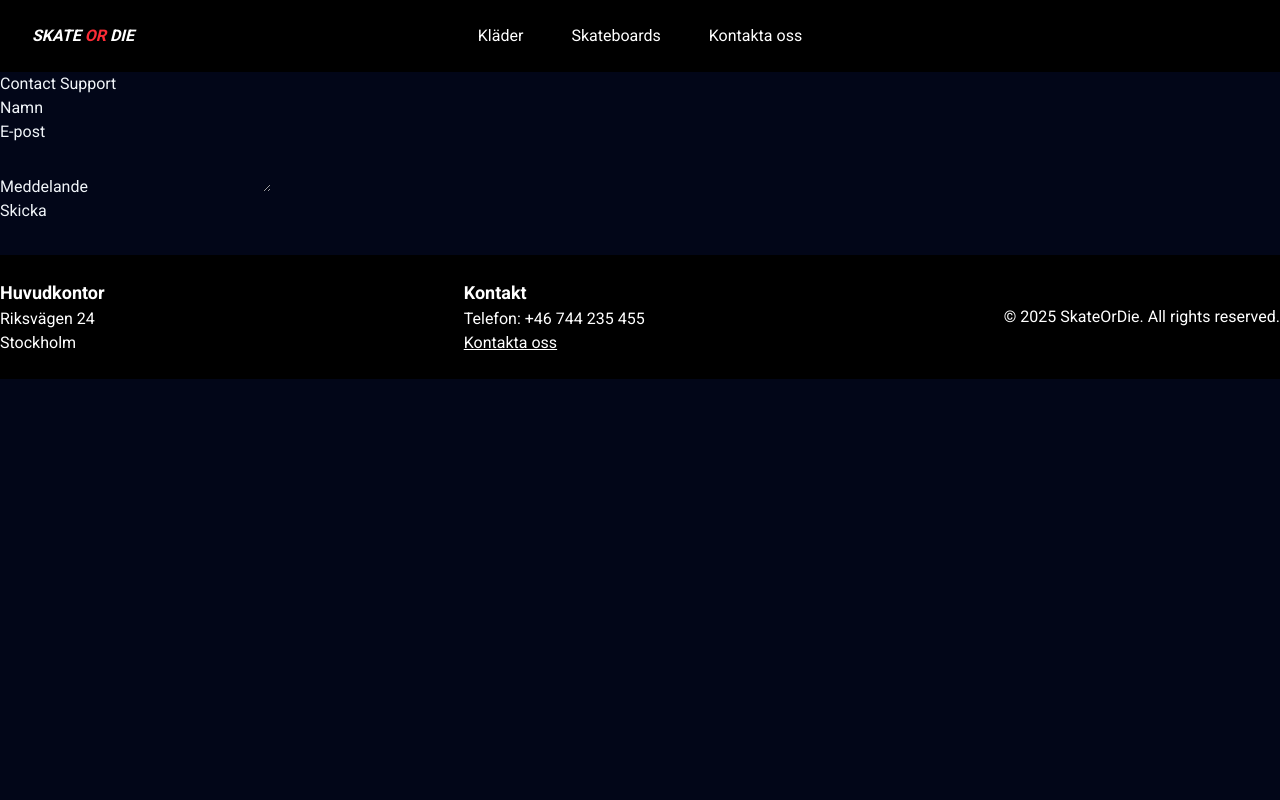
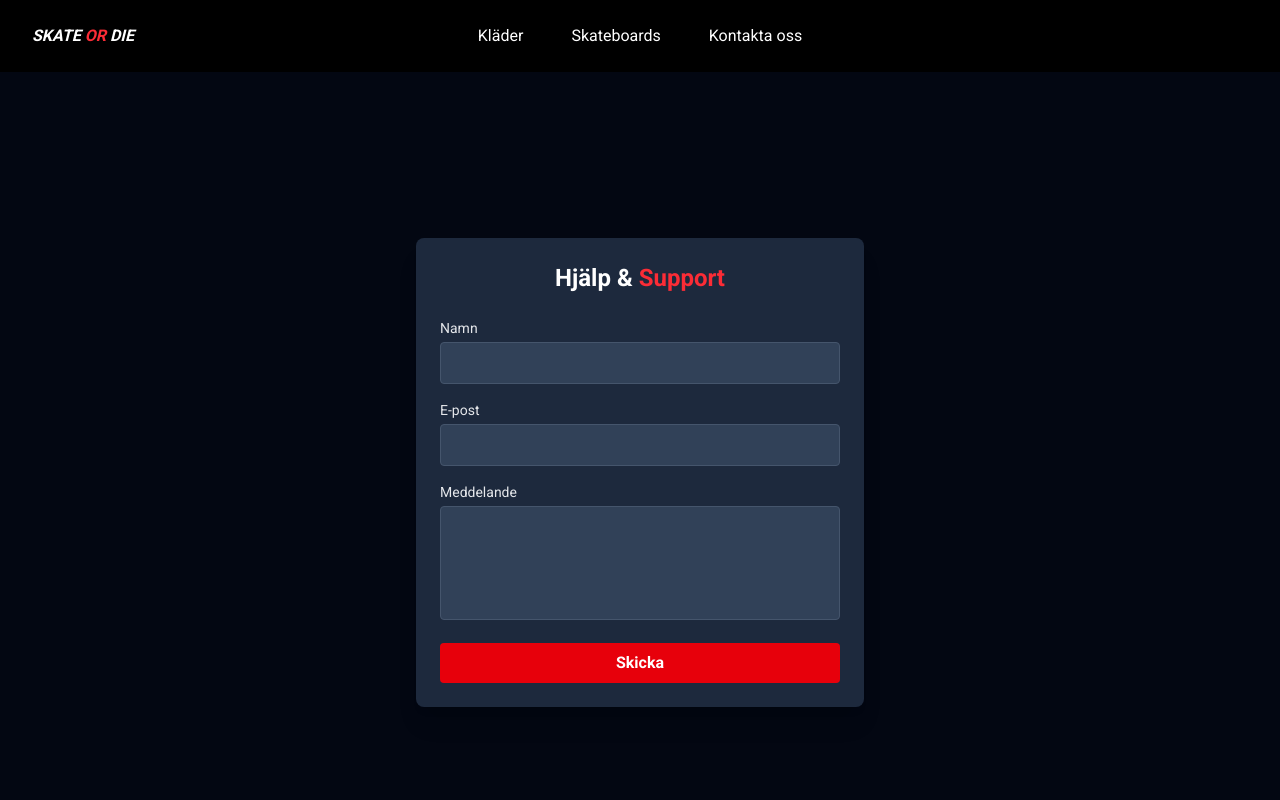
Before and after one commit to Kevin480199/SkateOrDie, a React (Vite) app in the folder SkateOrDie - FrontEnd/: page /contact in a window 1280 px wide. Shown: the top 800 px of the page. Built offline with nearby package versions, Linux system fonts and the light colour scheme.

Commit message:
Updated layout on Contact.jsx

```diff
--- a/SkateOrDie - FrontEnd/src/pages/Contact.jsx
+++ b/SkateOrDie - FrontEnd/src/pages/Contact.jsx
@@ -37,43 +37,69 @@ export default function Contact() {
   };
 
   return (
-    <div>
-      <h1>Contact Support</h1>
-      <form onSubmit={handleSubmit}>
+  <div className="min-h-screen bg-gray-950 flex items-center justify-center px-4">
+    <div className="bg-slate-800 shadow-xl rounded-lg w-full max-w-md p-6">
+
+      <h1 className="text-2xl font-bold text-center mb-6 text-white">
+        Hjälp & <span className="text-red-500">Support</span>
+      </h1>
+
+      <form onSubmit={handleSubmit} className="space-y-4">
+
         <div>
-          <label>Namn</label>
+          <label className="block text-sm font-medium mb-1 text-gray-200">
+            Namn
+          </label>
           <input
             type="text"
             name="name"
             value={formData.name}
             onChange={handleChange}
             required
+            className="w-full bg-slate-700 text-white border border-slate-600 rounded px-3 py-2
+                       focus:outline-none focus:ring-2 focus:ring-red-500"
           />
         </div>
 
         <div>
-          <label>E-post</label>
+          <label className="block text-sm font-medium mb-1 text-gray-200">
+            E-post
+          </label>
           <input
             type="email"
             name="email"
             value={formData.email}
             onChange={handleChange}
             required
+            className="w-full bg-slate-700 text-white border border-slate-600 rounded px-3 py-2
+                       focus:outline-none focus:ring-2 focus:ring-red-500"
           />
         </div>
 
         <div>
-          <label>Meddelande</label>
+          <label className="block text-sm font-medium mb-1 text-gray-200">
+            Meddelande
+          </label>
           <textarea
             name="message"
             value={formData.message}
             onChange={handleChange}
             required
+            rows="4"
+            className="w-full bg-slate-700 text-white border border-slate-600 rounded px-3 py-2
+                       focus:outline-none focus:ring-2 focus:ring-red-500 resize-none"
           />
         </div>
 
-        <button type="submit">Skicka</button>
+        <button
+          type="submit"
+          className="w-full bg-red-600 text-white py-2 rounded
+                     hover:bg-red-700 transition font-semibold"
+        >
+          Skicka
+        </button>
       </form>
     </div>
-  );
+  </div>
+);
 }
```
